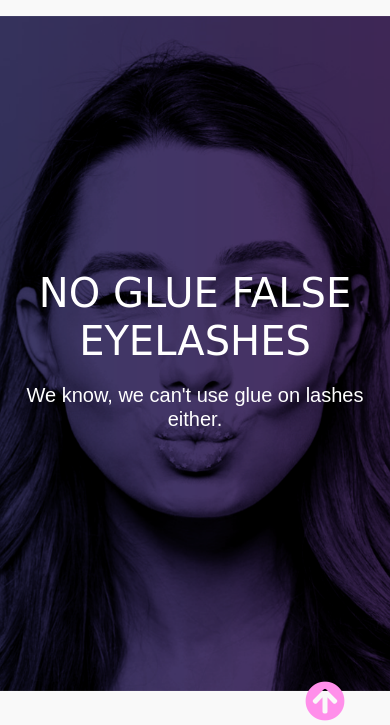
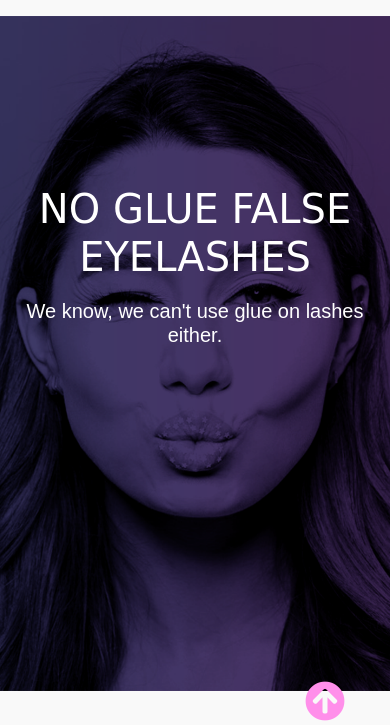
Before and after one commit to michellelclement/magnetic-eyes, a Django app: page / in a window 390 px wide. Shown: the part 98-823 px from the top of the page. Run offline with Django 3.2, Linux system fonts and the light colour scheme; some libraries are stand-ins or nearby versions.

Commit message:
Amending mobile view of homepage jumbo

```diff
--- a/home/static/home/css/home.css
+++ b/home/static/home/css/home.css
@@ -71,6 +71,7 @@
 }
 
 /* Application Page */
+
 .application-jumbotron-section {
     background: url('/media/application-banner.png') no-repeat center center fixed;
     background-size: cover;
@@ -114,10 +115,25 @@
 
 /* -------------------------------------- Media Queries */
 
-@media only screen and (max-width: 768px) {
+@media only screen and (max-width: 1200px) {
+.jumbotron-section {
+    background: url('/media/homepage-banner-mobile.png') no-repeat;
+    background-size: cover;
+    background-position: center;
+    height: 80vh;
+    color: white;
+}
+
 .jumbotron-content {
     background-color: transparent;
-    padding-top: 30vh;
+    padding-top: 35vh;
+    }
+
+@media only screen and (max-width: 768px) {
+
+.jumbotron-content {
+    background-color: transparent;
+    padding-top: 20vh;
     }
 
 .jumbotron-content h1,
--- a/static/css/base.css
+++ b/static/css/base.css
@@ -11,7 +11,7 @@ body {
 h1,
 h2,
 h4 {
-    font-family: 'Permanent Marker', impact;
+    font-family: 'Permanent Marker', impact, sans-serif;
     padding-bottom: 30px;
 }
 
```
Also changed, not shown: media/homepage-banner-mobile.png (added).
